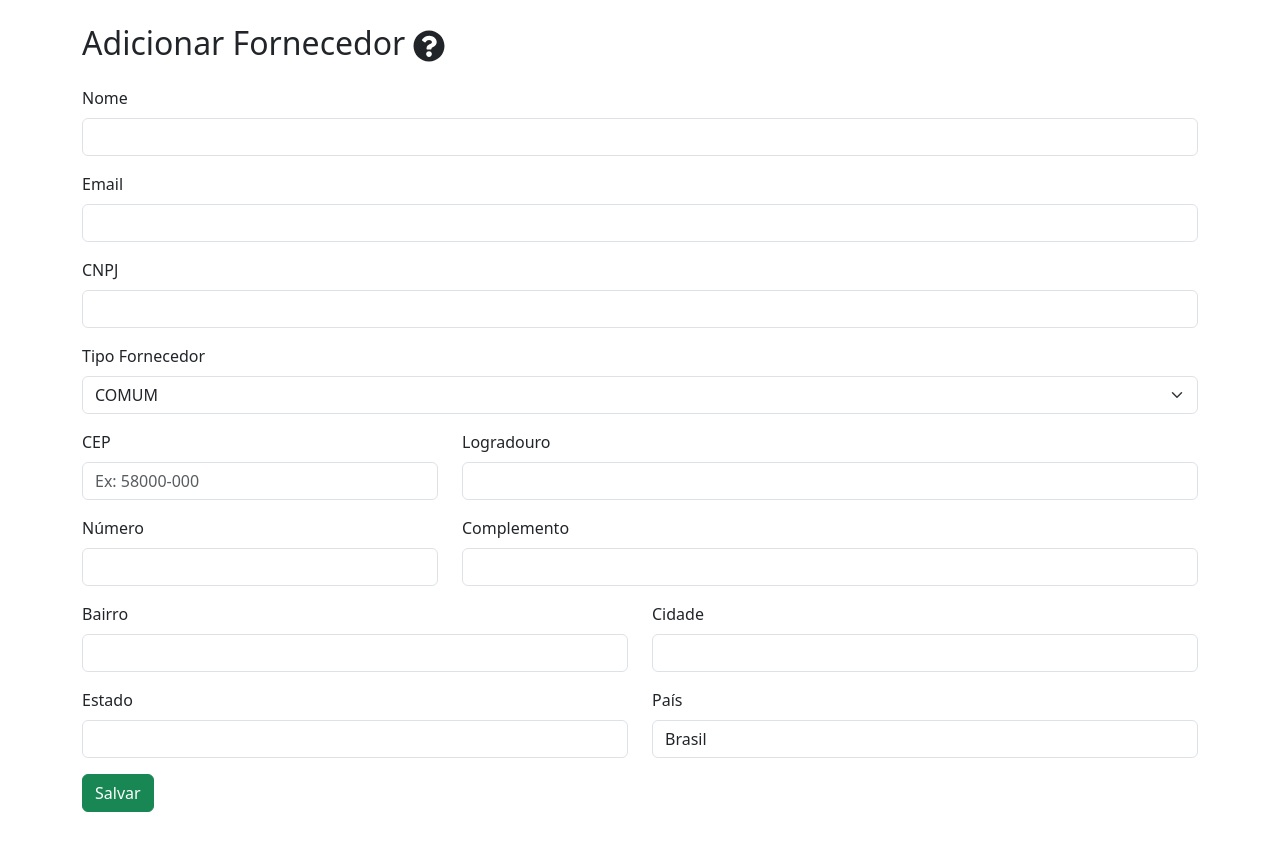
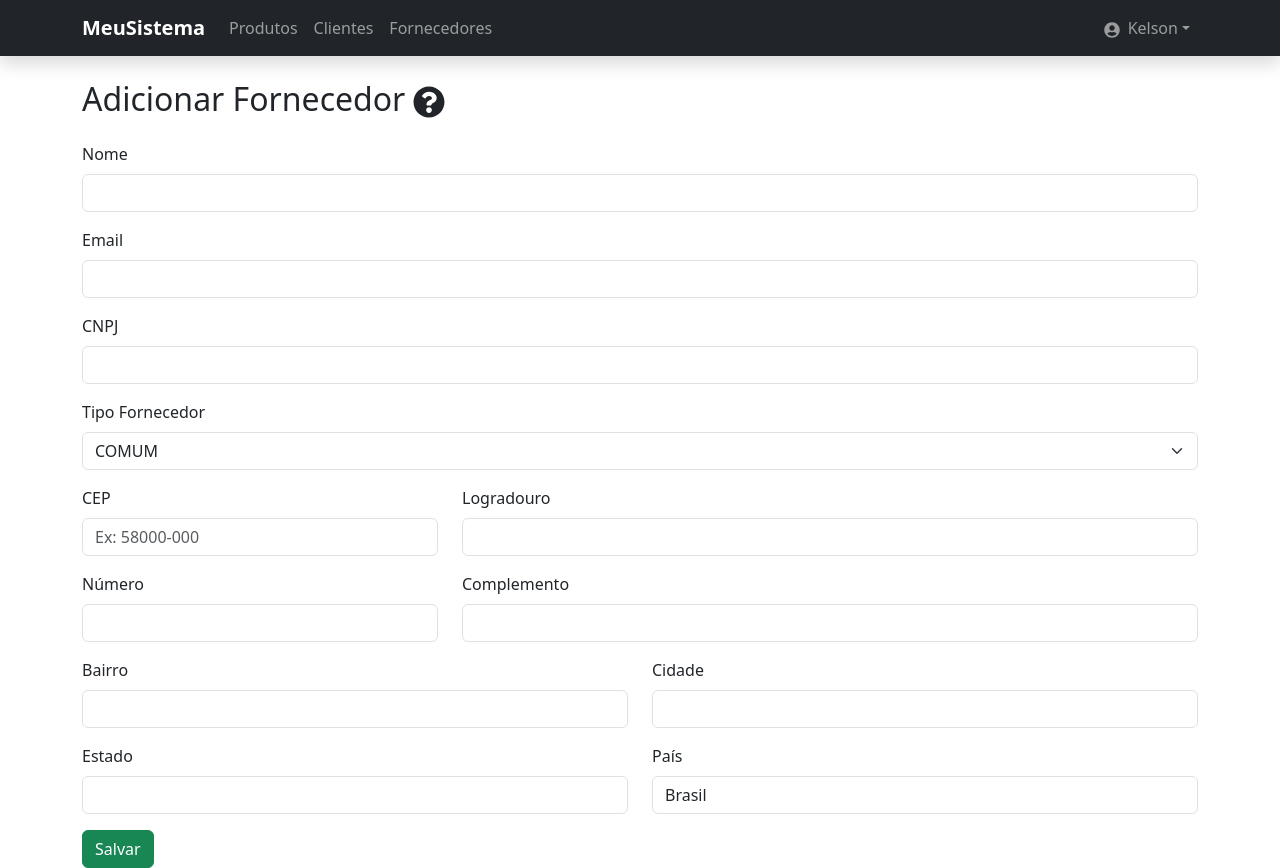
Before and after one commit to kelsonvictr/meusistema-frontend-turma04, a React (Vite) app: page /cadastrar-fornecedor in a window 1280 px wide. Before the commit the page ends 812 px from the top, so only its background shows below. Built offline with nearby package versions, Linux system fonts and the light colour scheme; no server answers.

Commit message:
fix: Navbar ongoing

```diff
--- a/src/App.jsx
+++ b/src/App.jsx
@@ -2,10 +2,12 @@
 import FornecedorForm from './pages/Fornecedor/FornecedorForm'
 import { BrowserRouter, Routes, Route } from 'react-router-dom'
 import Inicial from './pages/Inicial'
+import Menu from './components/Menu'
 
 const App = () => {
   return (
     <BrowserRouter>
+    <Menu />
       <Routes>
         <Route path="/" element={<Inicial />} />
         <Route path="/cadastrar-fornecedor" element={<FornecedorForm />} />
--- /dev/null
+++ b/src/components/Menu.jsx
@@ -0,0 +1,48 @@
+import React from 'react'
+import { Container, Nav, Navbar, NavDropdown } from 'react-bootstrap'
+import { FaSignOutAlt, FaUserCircle } from 'react-icons/fa'
+
+const Menu = () => {
+  return (
+    <Navbar bg="dark" variant="dark" expand="lg" sticky="top" className="shadow">
+        <Container>
+            <Navbar.Brand className="fw-bold">
+                MeuSistema
+            </Navbar.Brand>
+
+            <Navbar.Toggle aria-controls="menu-principal" />
+
+            <Navbar.Collapse id="menu-principal">
+
+                <Nav className="me-auto">
+                    <Nav.Link>Produtos</Nav.Link>
+                    <Nav.Link>Clientes</Nav.Link>
+                    <Nav.Link>Fornecedores</Nav.Link>
+                </Nav>
+
+                <Nav>
+                    <NavDropdown
+                        title={
+                            <span>
+                                <FaUserCircle className="me-2" />
+                                Kelson
+                            </span>
+                        }
+                    >
+                        <NavDropdown.Item>
+                            Meu Perfil
+                        </NavDropdown.Item>
+                        <NavDropdown.Divider />
+                        <NavDropdown.Item>
+                            <FaSignOutAlt className="me-2" />
+                            Sair
+                        </NavDropdown.Item>
+                    </NavDropdown>
+                </Nav>
+            </Navbar.Collapse>
+        </Container>
+    </Navbar>
+  )
+}
+
+export default Menu
```
